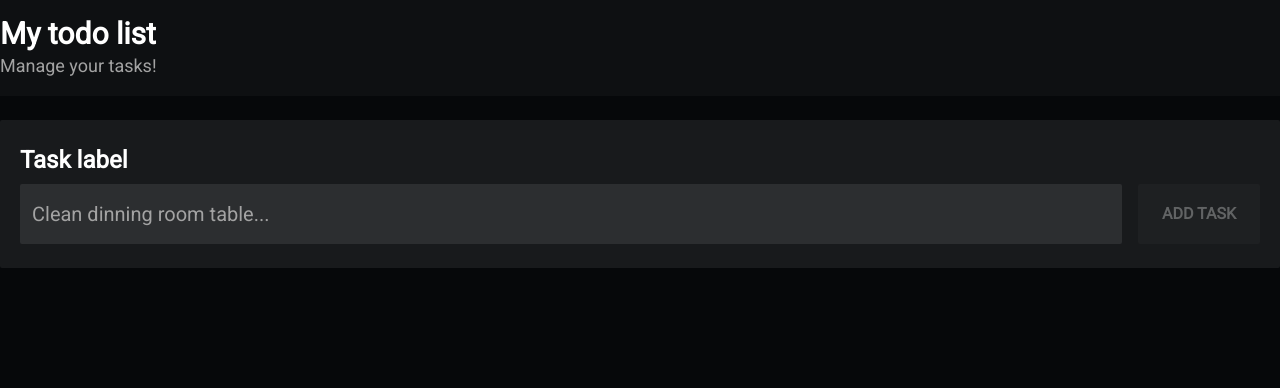
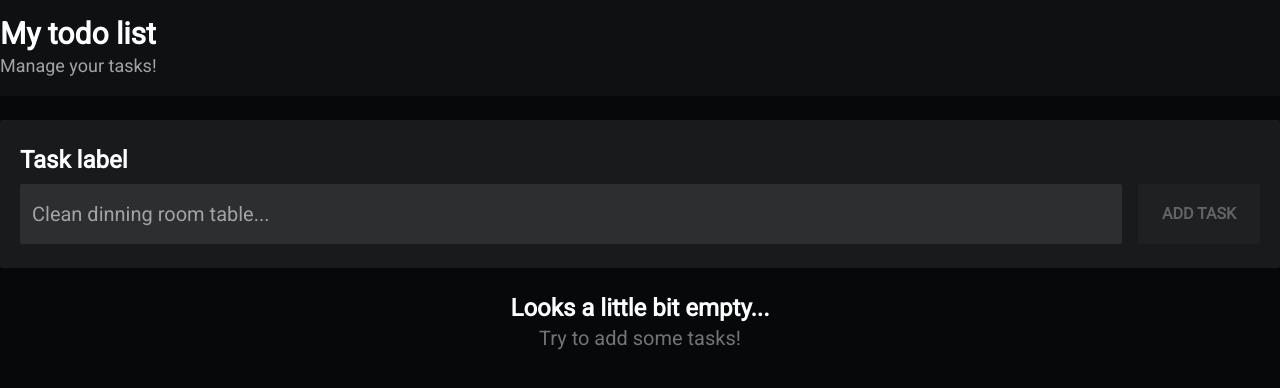
Before and after one commit to Kykal/todo-list, a Next.js app: page / in a window 1280 px wide. Shown: the top 388 px of the page. Built offline with nearby package versions, Linux system fonts and the light colour scheme.

Commit message:
Empty list and delete button feedback

```diff
--- a/components/Tasks/Tasks.tsx
+++ b/components/Tasks/Tasks.tsx
@@ -23,6 +23,29 @@ const Tasks = (props: Tasks): JSX.Element => {
 		props.onDelete(newTasks);
 	};
 
+	if( props.tasks.length == 0 ){
+		return(
+			<ul
+				className='flex flex-col gap-4'
+			>
+				<li
+					className='text-center'
+				>
+					<h4
+						className='text-2xl font-bold'
+					>
+						Looks a little bit empty...
+					</h4>
+					<span
+						className='text-xl text-neutral-500'
+					>
+						Try to add some tasks!
+					</span>
+				</li>
+			</ul>
+		);
+	}
+
 	//Main component render
 	return (
 		<ul
--- a/components/Tasks/_Button.tsx
+++ b/components/Tasks/_Button.tsx
@@ -10,7 +10,7 @@ const Button = (props: Button): JSX.Element => {
 	//Main component render
 	return (
 		<button
-			className='uppercase bg-k-black-4 px-6 py-4 rounded-sm'
+			className='uppercase bg-k-black-4 px-6 py-4 rounded-sm hover:bg-k-black-5'
 			onClick={props.onClick}
 		>
 			{props.children}
```
